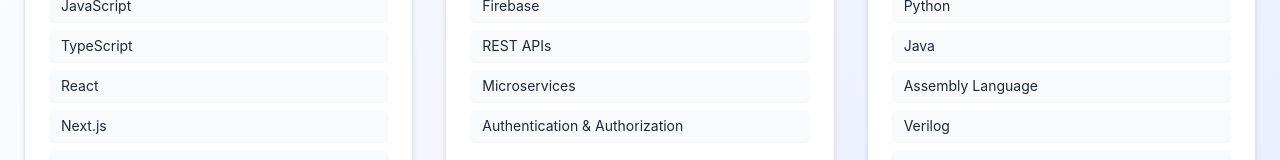
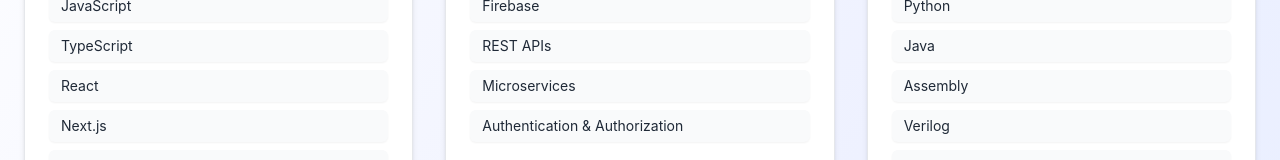
Before and after one commit to nathwung/personal-website, a React (Create React App) app: page /skills in a window 1280 px wide. Shown: the part 459-619 px from the top of the page. Built offline with nearby package versions, Linux system fonts and the light colour scheme; the HTML template or start-up script is replaced by a standard one.

Commit message:
Assembly Language to just Assembly in Skills page

```diff
--- a/src/pages/Skills.js
+++ b/src/pages/Skills.js
@@ -31,7 +31,7 @@
         title: "Programming Languages",
         icon: <FaTerminal className="text-purple-600 text-xl" />,
         skills: [
-        "C", "C++", "Python", "Java", "Assembly Language",
+        "C", "C++", "Python", "Java", "Assembly",
         "Verilog", "LaTeX", "MATLAB"
         ],
     },
```
